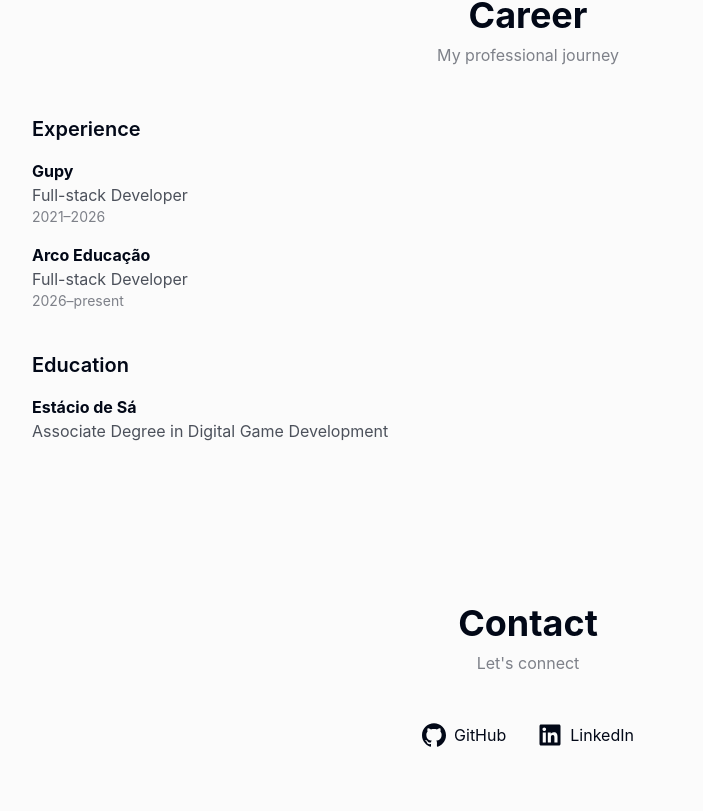
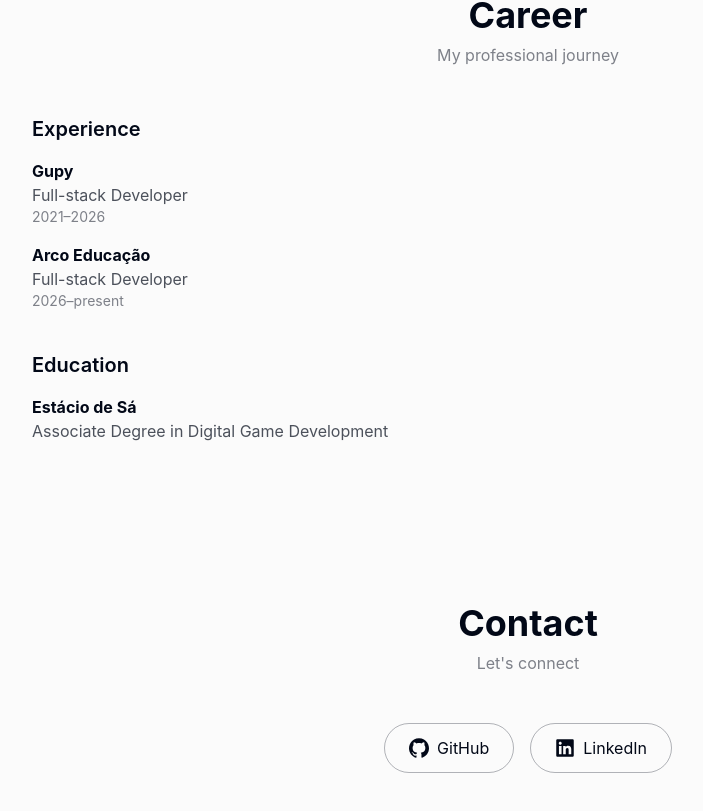
Before and after one commit to pradokez/portfolio, a React (Vite) app: page / in a window 1280 px wide. Shown: the part 1545-2356 px from the top of the page, without its empty margins (112-815 px from the left). Built offline with nearby package versions, Linux system fonts and the light colour scheme.

Commit message:
style(contact): apply pill outlined style to contact buttons

```diff
--- a/src/components/ContactSection.tsx
+++ b/src/components/ContactSection.tsx
@@ -16,19 +16,19 @@ export default function ContactSection() {
         <p className="text-sm md:text-base text-on-surface/50">{subheading}</p>
       </div>
 
-      <div className="flex justify-center gap-8">
+      <div className="flex justify-center gap-4">
         <button
           onClick={() => openLink(github.url)}
-          className="flex items-center gap-2 text-on-surface hover:text-on-surface/70 transition-colors"
+          className="flex items-center gap-2 px-6 py-3 rounded-full border border-on-surface/30 text-on-surface hover:bg-on-surface/10 transition-colors"
         >
-          <SiGithub size={24} />
+          <SiGithub size={20} />
           <span>{github.label}</span>
         </button>
         <button
           onClick={() => openLink(linkedin.url)}
-          className="flex items-center gap-2 text-on-surface hover:text-on-surface/70 transition-colors"
+          className="flex items-center gap-2 px-6 py-3 rounded-full border border-on-surface/30 text-on-surface hover:bg-on-surface/10 transition-colors"
         >
-          <FaLinkedin size={24} />
+          <FaLinkedin size={20} />
           <span>{linkedin.label}</span>
         </button>
       </div>
```
